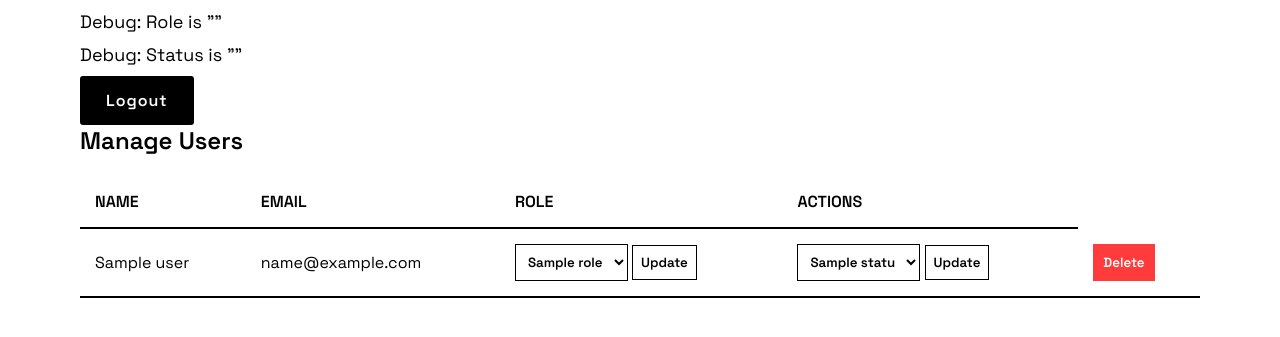
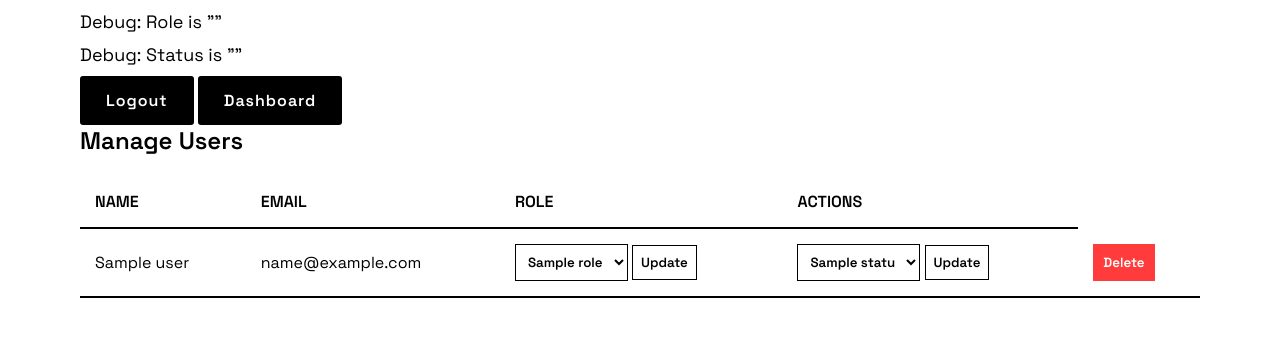
Before and after one commit to gnguyen2/Chilliwack, a Python web app: template templates/admindashboard.html in a window 1280 px wide. Shown: the part 131-468 px from the top of the page. Run offline with Jinja, Linux system fonts and the light colour scheme; the template is opened without the code that fills it: most values are stand-ins (such as "Sample title", 1, 10 or a date in 2020).

Commit message:
added buttons to switch between regular and admin dashboard

```diff
--- a/templates/admindashboard.html
+++ b/templates/admindashboard.html
@@ -9,6 +9,7 @@
     <p>Debug: Role is "{{ user.role }}"</p>
     <p>Debug: Status is "{{ user.status }}"</p>
     <a href="{{ url_for('auth.logout') }}" class="button">Logout</a>
+    <a href="{{ url_for('dashboard') }}" class="button">Dashboard</a>
 
     {% with messages = get_flashed_messages(with_categories=true) %}
     {% if messages %}
--- a/templates/dashboard.html
+++ b/templates/dashboard.html
@@ -27,6 +27,8 @@
         <div class = "role_check_box">
             <a href="{{ url_for('auth.logout') }}">Logout</a>
         </div>
+
+        <a href="{{ url_for('admin.admindashboard') }}">Admin Dashboard [FOR TESTING ROLE FUNCTIONALITY **REMOVE ME**]</a>
 
     </div>
 
```
